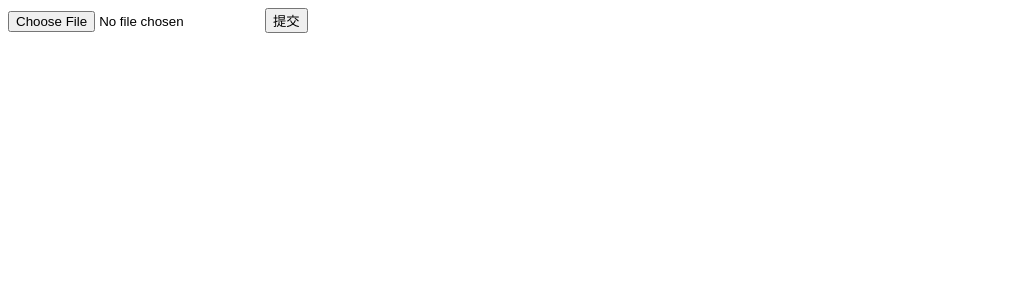
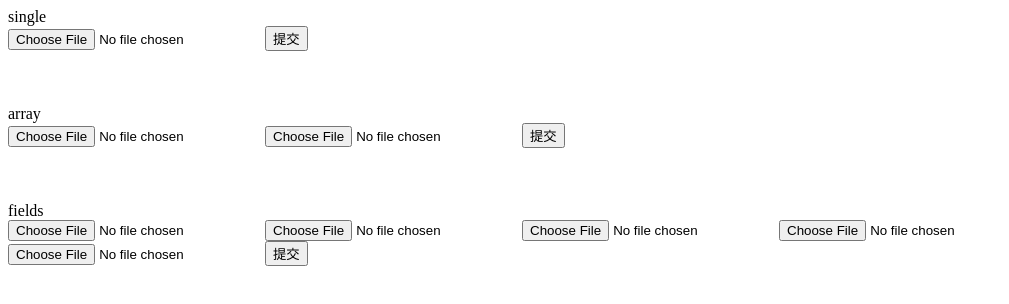
Before and after one commit to soulcm/node-upload, a website: page index.html in a window 1280 px wide. Shown: the whole page, without its empty margins (0-1009 px from the left). Drawn offline with Linux system fonts and the light colour scheme.

Commit message:
上传方式

```diff
--- a/index.html
+++ b/index.html
@@ -5,8 +5,30 @@
     <title>Document</title>
 </head>
 <body>
-    <form action="/upload" method="post" enctype="multipart/form-data">
+    single
+    <form action="/uploadSingle" method="post" enctype="multipart/form-data">
         <input type="file" name="logo">
+        <input type="submit" value="提交">
+    </form>
+    <br>
+    <br>
+    <br>
+    array
+    <form action="/uploadArray" method="post" enctype="multipart/form-data">
+        <input type="file" name="logo">
+        <input type="file" name="logo">
+        <input type="submit" value="提交">
+    </form>
+    <br>
+    <br>
+    <br>
+    fields
+    <form action="/uploadFields" method="post" enctype="multipart/form-data">
+        <input type="file" name="logo">
+        <input type="file" name="avatar">
+        <input type="file" name="avatar">
+        <input type="file" name="avatar">
+        <input type="file" name="avatar"><!-- 最大传3个,这个无法用 -->
         <input type="submit" value="提交">
     </form>
 </body>
```
Also changed, not shown: app.js (+16 -1 lines), README.md.
